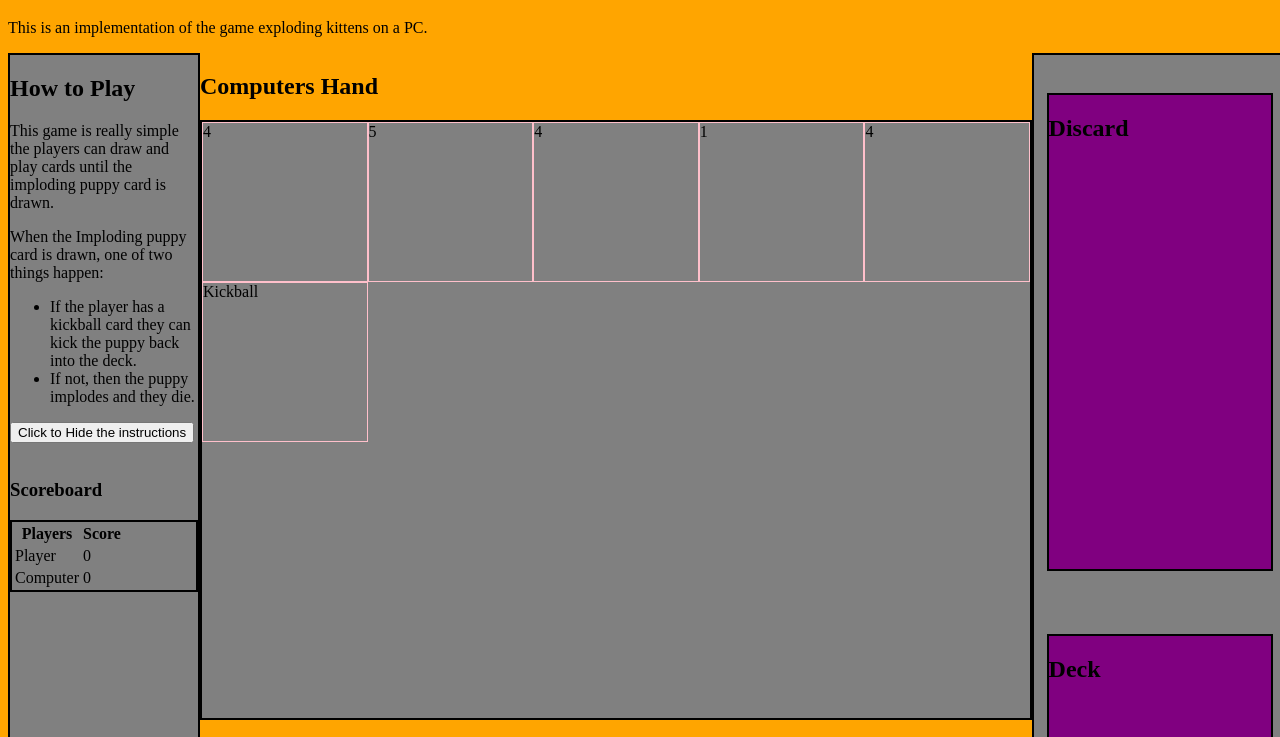
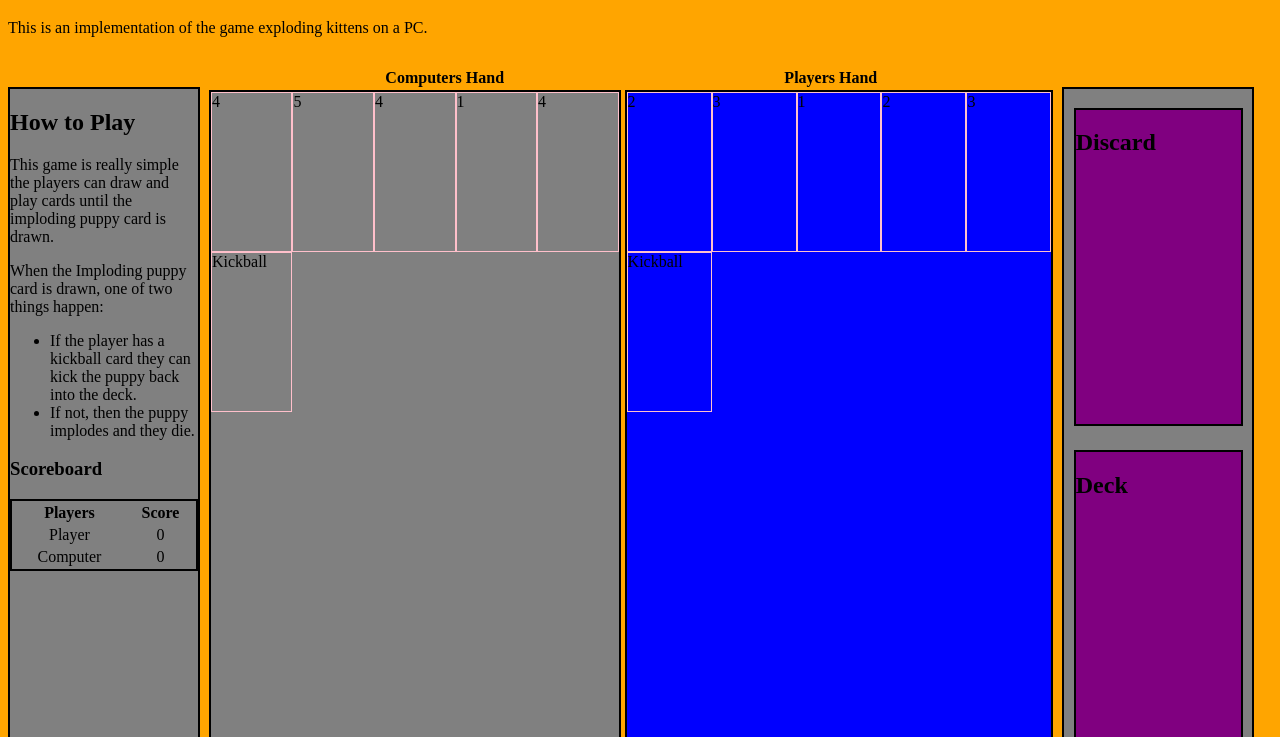
Before and after one commit to ChrisYarland-Price/implodingPuppies, a plain HTML site: page index.html in a window 1280 px wide. Shown: the part 61-798 px from the top of the page. Drawn offline with nearby package versions, Linux system fonts and the light colour scheme.

Commit message:
Worked on positioning in PC Format.

```diff
--- a/css/style.css
+++ b/css/style.css
@@ -1,5 +1,5 @@
 html{
-	height: 100vh;
+	height: 1000px;
 }
 
 div{
@@ -20,24 +20,26 @@ body{
 #gameboard{
 	width: 100%;
 	height: 150%;
+	margin: 1%;
+}
+#comHand{
+	width: 48%;
+	height: 100%;
+	background-color: grey;
+	display: inline-block;
 
 }
-#comHand{
-	width: 100%;
-	height: 50%;
-	background-color: grey;
-
-}
-#board{
+/*#board{
 	width: 100%;
 	height: 70%;
 	background-color: red;
 	text-align: center;
-}
+}*/
 #playHand{
-	width: 100%;
-	height: 50%;
+	width: 50%;
+	height: 100%;
 	background-color: blue;
+	display: inline-block;
 }
 #gameCommand{
 	width: 100%;
@@ -83,32 +85,50 @@ body{
 
 @media screen and (min-width: 600px) {
 	#Instructions{
+		margin-top: 2.65%;
 		float: left;
 		width: 15%;
-		height: 150%;
-		display: inline-block;
+		height: 100vh;
+		display: block;
+		position: fixed;
 
 	}
 	#gameboard{
 		float: left;
-		width: 65%;
+		width: 67%;
 		height:	150%;
 		display: inline-block;
+		margin:1% 0% 1% 15.7%;
 
 	}
-	#gameCommand{
-		float: left;
-		width: 20%;
-		height: 150%;
+	table{
+		width: 100%;
+		height: 1%;
+		list-style: none;
+		text-align: center;
+/*		size: 30em;
+*/	}
+	#gameboard th{
+		margin: 0px;
+		width: 45%;
 		display: inline-block;
 	}
+	#gameCommand{
+		margin-top: 2.65%;
+		float: left;
+		width: 15%;
+		height: 100vh;
+		display: inline-block;
+		position: fixed;
+		left: 83%;
+	}
 	#deck{
-		margin: 10% 5%;
+		margin: 3% 5%;
 		width: 90%;
 		height: 40%;
 		background-color: purple;}
 	#discard{
-		margin: 15% 5%;
+		margin: 10% 5%;
 		width: 90%;
 		height: 40%;
 		background-color: purple;
--- a/index.html
+++ b/index.html
@@ -19,9 +19,7 @@
 			<li>If the player has a kickball card they can kick the puppy back into the deck.</li>
 			<li>If not, then the puppy implodes and they die.</li>
 		</ul>
-		<button id="instructionHide">Click to Hide the instructions</button>
-		<br>
-		<br>
+
 		<h3>Scoreboard</h3>
 		<div id="score">
 			<table>
@@ -42,10 +40,14 @@
 	</div>
 
 	<main id="gameboard">
-		<h2>Computers Hand</h2>
-		<div id="comHand">
-		</div>
-		<h2>Players Hand</h2>
+		<table>
+			<tr>
+				<th>Computers Hand</th>
+				<th> Players Hand</th>
+			</tr>
+
+		</table>
+		<div id="comHand"></div>
 		<div id="playHand"></div>
 	</main>
 	<div id="gameCommand">
```
